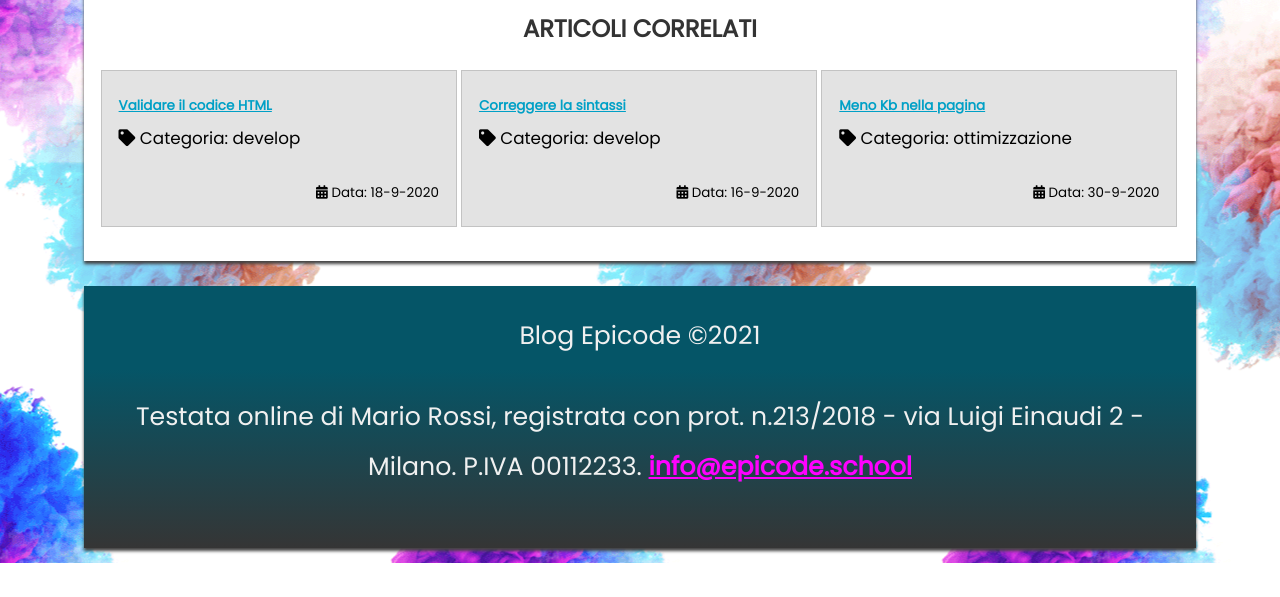
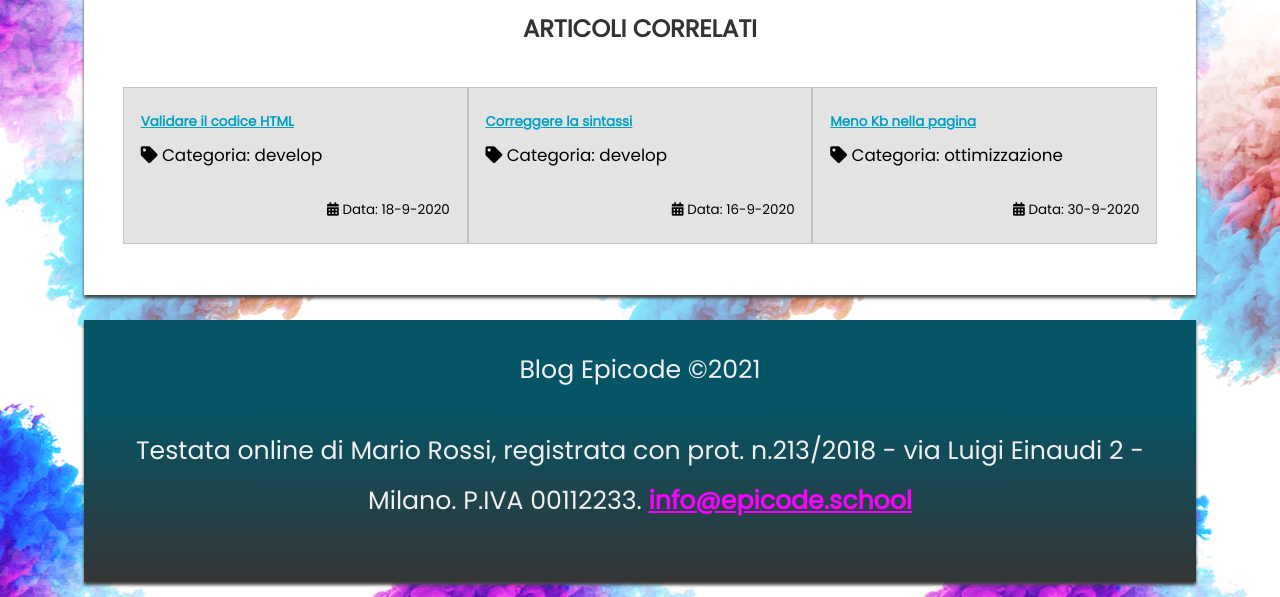
Before and after one commit to Kaymax99/U2-W1-D1, a plain HTML site: page index.html in a window 1280 px wide. Shown: the part 1664-2261 px from the top of the page. Before the commit the page ends 2227 px from the top, so only its background shows below. Drawn offline with Linux system fonts and the light colour scheme.

Commit message:
Fixed aside articles in the desktop version

```diff
--- a/assets/css/style.css
+++ b/assets/css/style.css
@@ -302,10 +302,16 @@ footer a {
     padding: 1em;
     width: 70%;
   }
-
-  aside div {
-    display: inline-block;
-    margin: 0 auto;
+  #related {
+    display: flex;
+    justify-content: center;
+    justify-items: center;
+    background-color: white;
+    border: none;
+    margin-bottom: 0;
+    padding-bottom: 0;
+  }
+  aside div div {
     width: 33%;
   }
   footer {
--- a/index.html
+++ b/index.html
@@ -186,6 +186,7 @@
 
       <aside>
         <h2>Articoli correlati</h2>
+        <div id="related">
           <div>
             <a
               href="post2.html"
@@ -215,6 +216,7 @@
             <p><i class="fas fa-tag"></i> Categoria: ottimizzazione</p>
             <p><i class="fas fa-calendar-alt"></i> Data: 30-9-2020</p>
           </div>
+        </div>
       </aside>
     </main>
 
```
Lines whose indentation alone changed are shown as unchanged.
